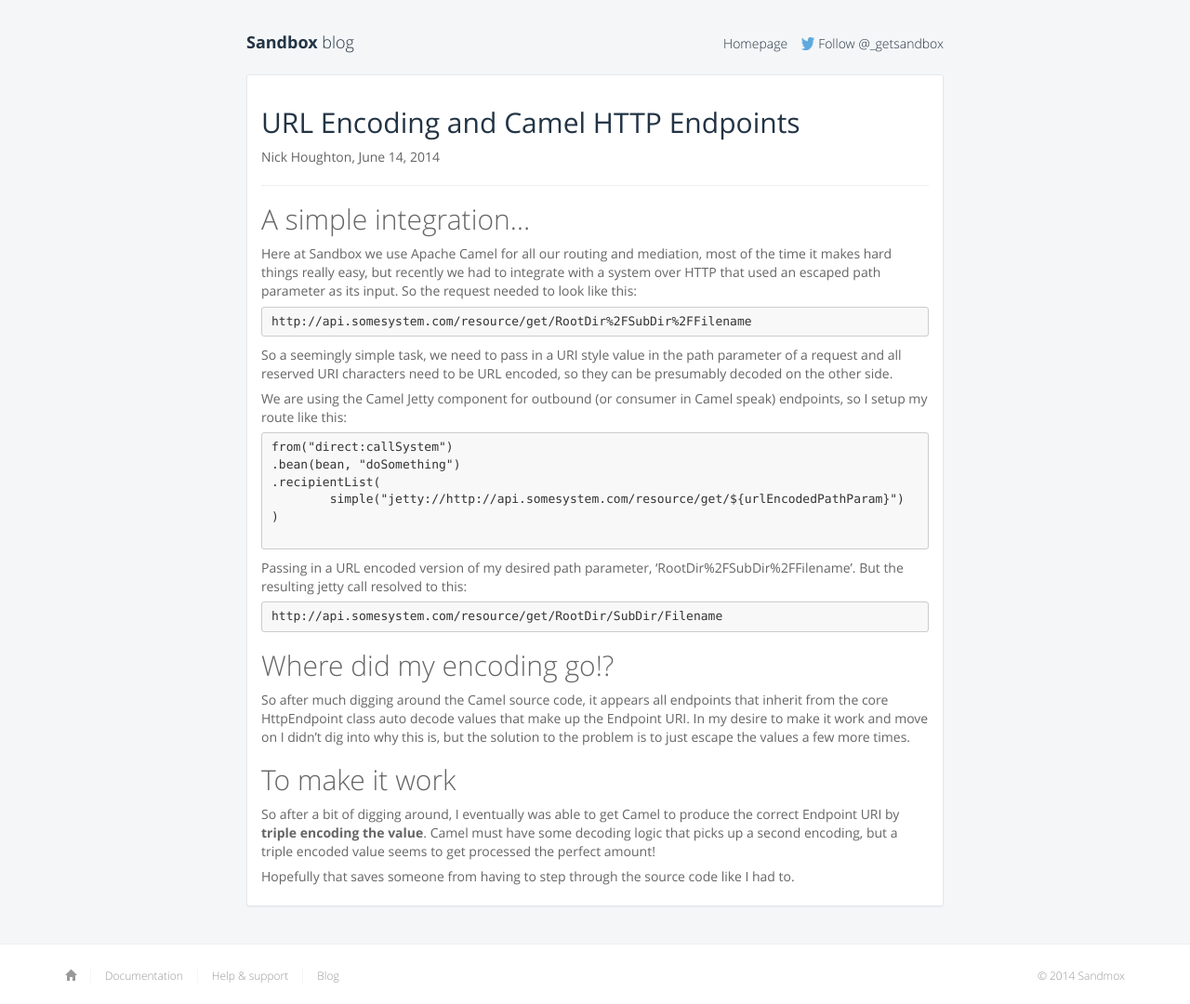
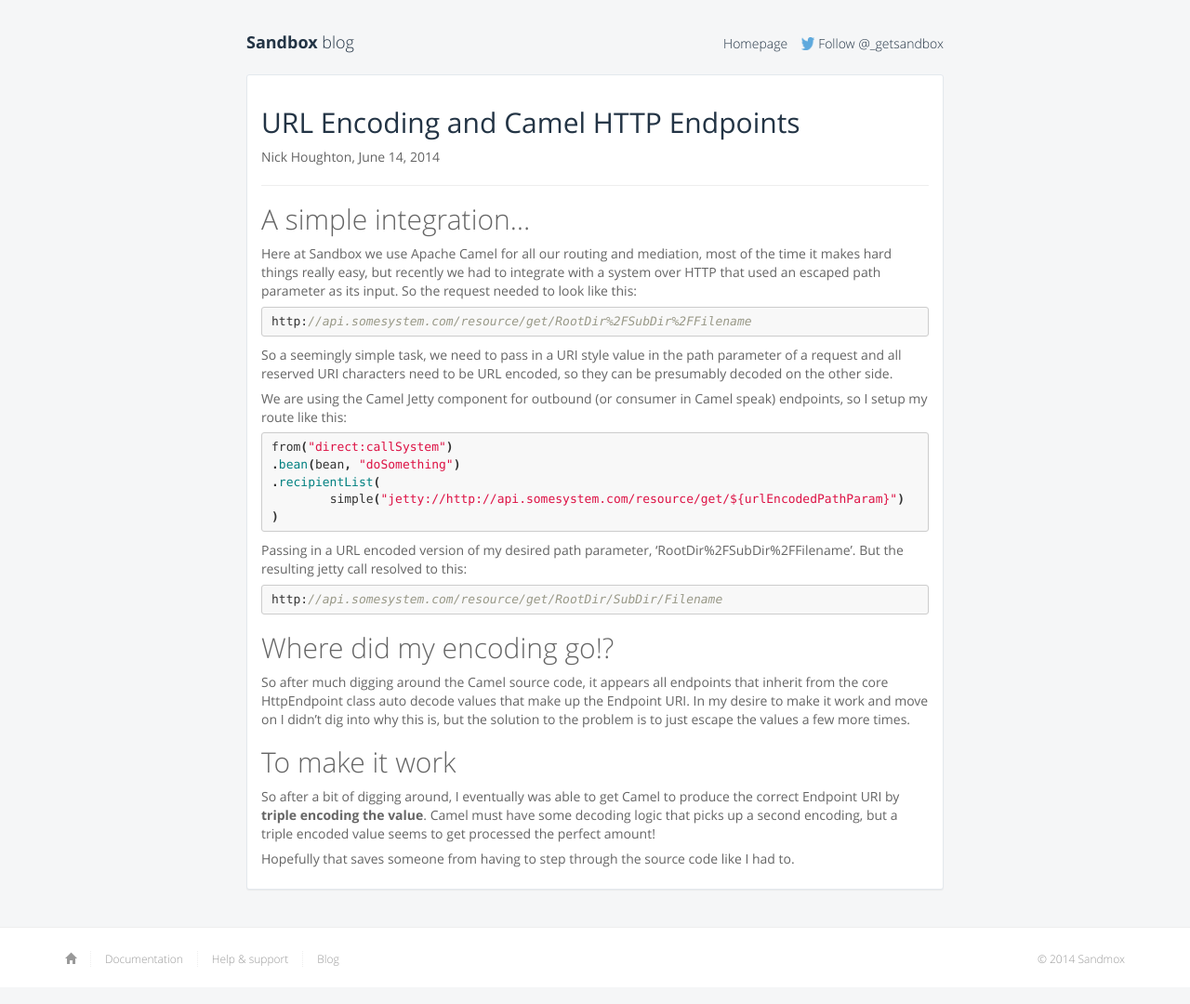
Before and after one commit to getsandbox/getsandbox.github.io, a Jekyll site: the page built from _posts/2014-05-31-escaping-camel-endpoint-encoding.md, in a window 1280 px wide. Shown: the whole page at 93% size. Built offline with Jekyll 4.4.1, drawn with Linux system fonts in a browser that asks for light colours.

Commit message:
Fix highlighting

````diff
--- a/_posts/2014-05-31-escaping-camel-endpoint-encoding.md
+++ b/_posts/2014-05-31-escaping-camel-endpoint-encoding.md
@@ -10,28 +10,28 @@
 
 Here at Sandbox we use Apache Camel for all our routing and mediation, most of the time it makes hard things really easy, but recently we had to integrate with a system over HTTP that used an escaped path parameter as its input. So the request needed to look like this:
 
-```
+{% highlight java %}
 http://api.somesystem.com/resource/get/RootDir%2FSubDir%2FFilename
-```
+{% endhighlight %}
 
 So a seemingly simple task, we need to pass in a URI style value in the path parameter of a request and all reserved URI characters need to be URL encoded, so they can be presumably decoded on the other side.
 
 We are using the Camel Jetty component for outbound (or consumer in Camel speak) endpoints, so I setup my route like this:
 
-```Java
+{% highlight java %}
 from("direct:callSystem")
 .bean(bean, "doSomething")
 .recipientList(
 	simple("jetty://http://api.somesystem.com/resource/get/${urlEncodedPathParam}")
 )
 
-```
+{% endhighlight %}
 
 Passing in a URL encoded version of my desired path parameter, 'RootDir%2FSubDir%2FFilename'. But the resulting jetty call resolved to this:
 
-```
+{% highlight java %}
 http://api.somesystem.com/resource/get/RootDir/SubDir/Filename
-```
+{% endhighlight %}
 
 Where did my encoding go!?
 --------
````
